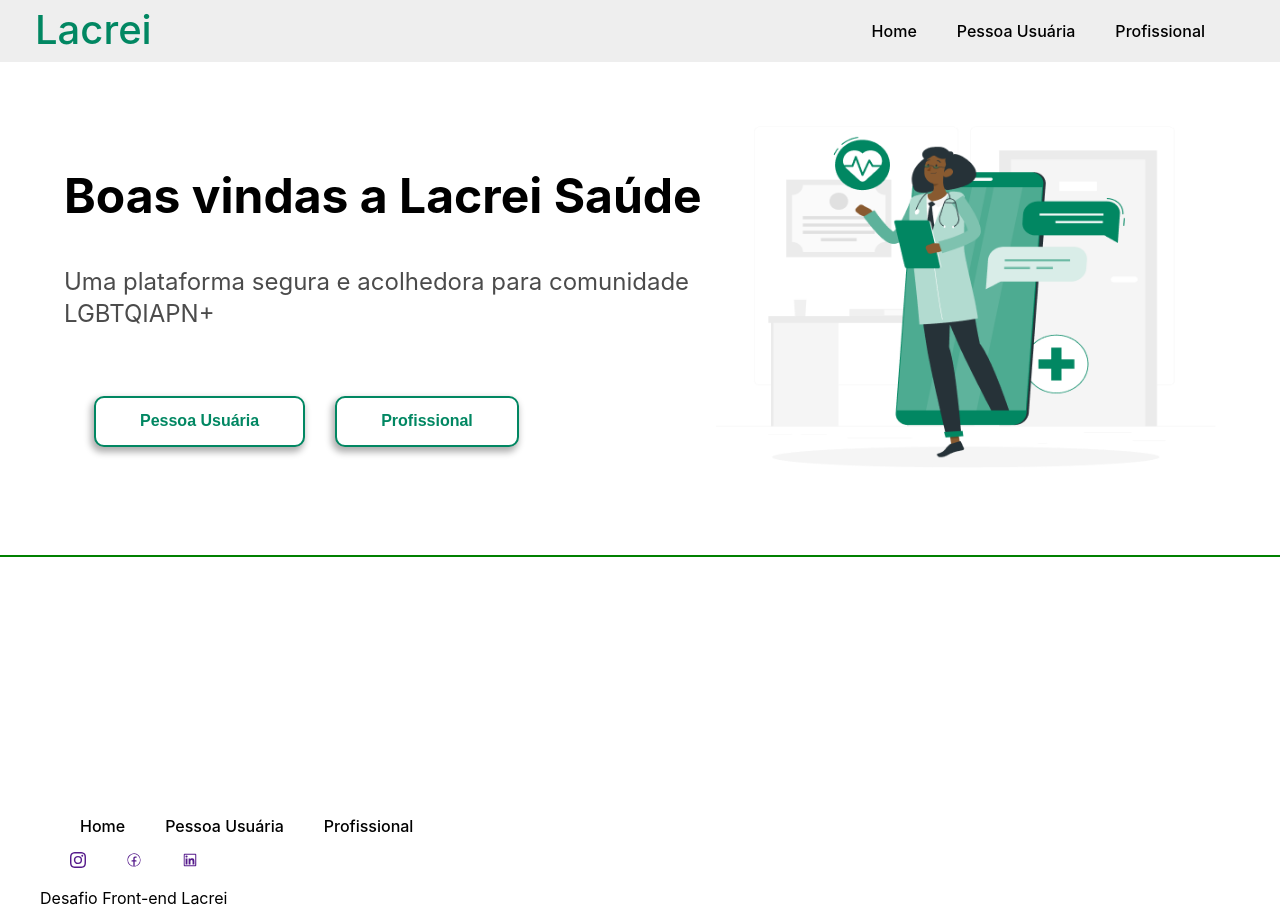
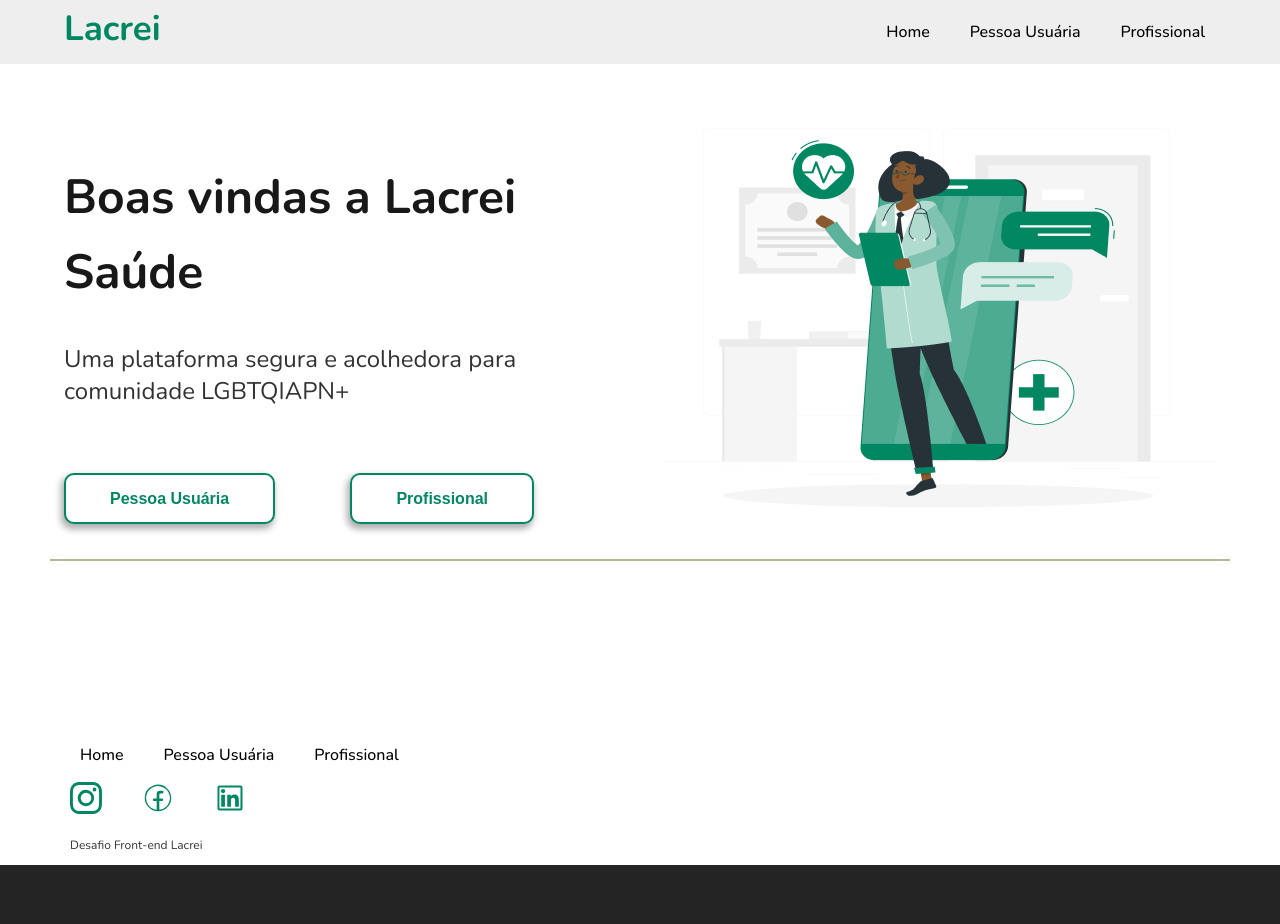
Before and after one commit to pedrohsilvah/front-end-lacrei, a React (Vite) app in the folder frontend-lacrei/: page / in a window 1280 px wide. After the commit the page ends 865 px from the top, so only its background shows below. Built offline with nearby package versions, Linux system fonts and the light colour scheme.

Commit message:
estilizando site

```diff
--- a/frontend-lacrei/index.html
+++ b/frontend-lacrei/index.html
@@ -4,7 +4,13 @@
     <meta charset="UTF-8" />
     <link rel="icon" type="image/svg+xml" href="/vite.svg" />
     <meta name="viewport" content="width=device-width, initial-scale=1.0" />
-    <title>Vite + React + TS</title>
+    <link rel="preconnect" href="https://fonts.googleapis.com">
+
+    <!-- Link da Font -->
+    <link rel="preconnect" href="https://fonts.gstatic.com" crossorigin>
+    <link href="https://fonts.googleapis.com/css2?family=Nunito:ital,wght@0,200;0,300;0,400;0,500;0,600;0,700;0,800;0,900;0,1000;1,200;1,300;1,400;1,500;1,600;1,700;1,800;1,900;1,1000&display=swap" rel="stylesheet">
+
+    <title>Deafio Lacrei</title>
   </head>
   <body>
     <div id="root"></div>
--- a/frontend-lacrei/src/App.css
+++ b/frontend-lacrei/src/App.css
@@ -1,3 +1,3 @@
 img {
-    width: 500px;
+    width: 100%;
 }
--- a/frontend-lacrei/src/components/body/Body.ts
+++ b/frontend-lacrei/src/components/body/Body.ts
@@ -3,6 +3,6 @@ import styled from "styled-components";
 export const Body = styled.body `
     background-color: rgb(255, 255, 255);
     color: black;
-    height: 100vh;
+    height: 91vh;
 ;
 `
--- a/frontend-lacrei/src/components/button/Button.ts
+++ b/frontend-lacrei/src/components/button/Button.ts
@@ -11,7 +11,6 @@ export const ButtonLink = styled.button `
     border: none;
     border-radius: 10px;
     cursor: pointer;
-    margin-left: 30px;
 
     padding: 0.925rem 2.75rem;
     color: rgb(1, 135, 98);
@@ -22,3 +21,9 @@ export const ButtonLink = styled.button `
     margin-top: 50px;
 
 `
+export const DivButton = styled.div `
+    display: flex;
+    justify-content: space-between;
+    flex-direction: row;
+    padding-right: 110px;
+`
--- a/frontend-lacrei/src/components/button/Button.tsx
+++ b/frontend-lacrei/src/components/button/Button.tsx
@@ -1,5 +1,5 @@
 import React from 'react';
-import {ButtonLink} from './Button'
+import {ButtonLink, DivButton} from './Button'
 
 const mensagem:string = ""
 
--- a/frontend-lacrei/src/components/descricao/Descricao.ts
+++ b/frontend-lacrei/src/components/descricao/Descricao.ts
@@ -5,6 +5,7 @@ export const Titulo = styled.h1 `
           font-size: 24px;
      }
      font-size: 3rem;
+     opacity: 0.9;
 `
 
 export const Text = styled.h1 `
@@ -21,10 +22,23 @@ export const Text = styled.h1 `
      font-size: 1.5rem;
 }
 
-opacity: 0.7;
+opacity: 0.8;
 font-weight: 400;
 `
 export const Descricao = styled.div `
     text-align: start;
     line-height: 4.7rem;
+    max-width: 580px;
 `
+export const Hr = styled.hr`
+     margin-left: 50px;
+     margin-right: 50px;
+     margin-top: 10px;
+`
+
+export const ContainerImg = styled.div `
+     /* max-width: 540px;
+     height: 450px;
+     max-height: 450px;
+     padding-top: 2rem; */
+`
--- a/frontend-lacrei/src/components/footer/Footer.Style.ts
+++ b/frontend-lacrei/src/components/footer/Footer.Style.ts
@@ -29,7 +29,6 @@ export const DivRedes = styled.div`
     color: black;
 `
 export const LinkRedes = styled.a`
-    text-decoration: none;
     @media(max-width: 520px){
      flex-direction: row;
      justify-content: start;
@@ -43,6 +42,17 @@ export const LinkRedes = styled.a`
     padding-left: 30px;
     width: 200px;
 
+    font-size: 2rem;
+    color: rgb(1, 135, 98);
+    cursor: pointer;
+    transition: all 0.2s ease 0s;
+    font-weight: 100;
+
+    /* font-family: 'Nunito', sans-serif; */
+    &:BsInstagram {
+        font-family: 'Nunito', sans-serif;
+    }
+
 `
 export const ImgRedes = styled.img`
 
@@ -50,4 +60,7 @@ export const ImgRedes = styled.img`
 
 export const FooterText = styled.p`
     color: black;
+    padding-left: 30px;
+    font-size: 0.75rem;
+    opacity: 0.8;
 `
--- a/frontend-lacrei/src/components/header/Header.Style.ts
+++ b/frontend-lacrei/src/components/header/Header.Style.ts
@@ -34,8 +34,8 @@ export const ListA = styled.a `
 
 export const LinkHeader = styled.a `
     color: rgb(1, 135, 98);
-    font-size: 40px;
-    font-weight: 500;
+    font-size: 35px;
+    font-weight: 700;
     text-decoration: none;
-    margin-left: 30px;
+    margin-left: 59px;
 `
--- a/frontend-lacrei/src/index.css
+++ b/frontend-lacrei/src/index.css
@@ -2,7 +2,7 @@
   font-family: Inter, system-ui, Avenir, Helvetica, Arial, sans-serif;
 
   color-scheme: light dark;
-  color: rgba(255, 255, 255, 0.87);
+  color: rgb(31, 31, 31);
   background-color: #242424;
 }
 
@@ -10,4 +10,5 @@ html body{
   margin: 0;
   padding: 0;
   box-sizing: border-box;
+  font-family: 'Nunito', sans-serif;
 }
--- a/frontend-lacrei/src/pages/home/Home.tsx
+++ b/frontend-lacrei/src/pages/home/Home.tsx
@@ -1,9 +1,9 @@
-import { ButtonLink } from "../../components/button/Button"
+import { ButtonLink, DivButton } from "../../components/button/Button"
 import Header from "../../components/header/Header"
 import { Body } from "../../components/body/Body"
 import Footer from "../../components/footer/Footer"
 // import { Titulo, Text } from "./Home.Style"
-import { Descricao, Text, Titulo } from "../../components/descricao/Descricao"
+import { Descricao, Text, Titulo, Hr} from "../../components/descricao/Descricao"
 import ImgHome from "../../img/home.png"
 import { Container } from "../../components/container/Container"
 import { ContainerImg } from "../../components/containerImg/ContainerImg"
@@ -18,14 +18,16 @@ function Home () {
                 <Descricao>
                 <Titulo>Boas vindas a Lacrei Saúde</Titulo>
                 <Text>Uma plataforma segura e acolhedora para comunidade LGBTQIAPN+</Text>
-                <ButtonLink>Pessoa Usuária</ButtonLink>
-                <ButtonLink>Profissional</ButtonLink>
+                <DivButton>
+                    <ButtonLink>Pessoa Usuária</ButtonLink>
+                    <ButtonLink>Profissional</ButtonLink>
+                </DivButton>
                 </Descricao>
                 <ContainerImg>
                     <img src={ImgHome} />
                 </ContainerImg>
             </Container>
-            <hr color="green"/>
+            <Hr color="#acebbf92"/>
         </Body>
         <Footer></Footer>
         </>
```
